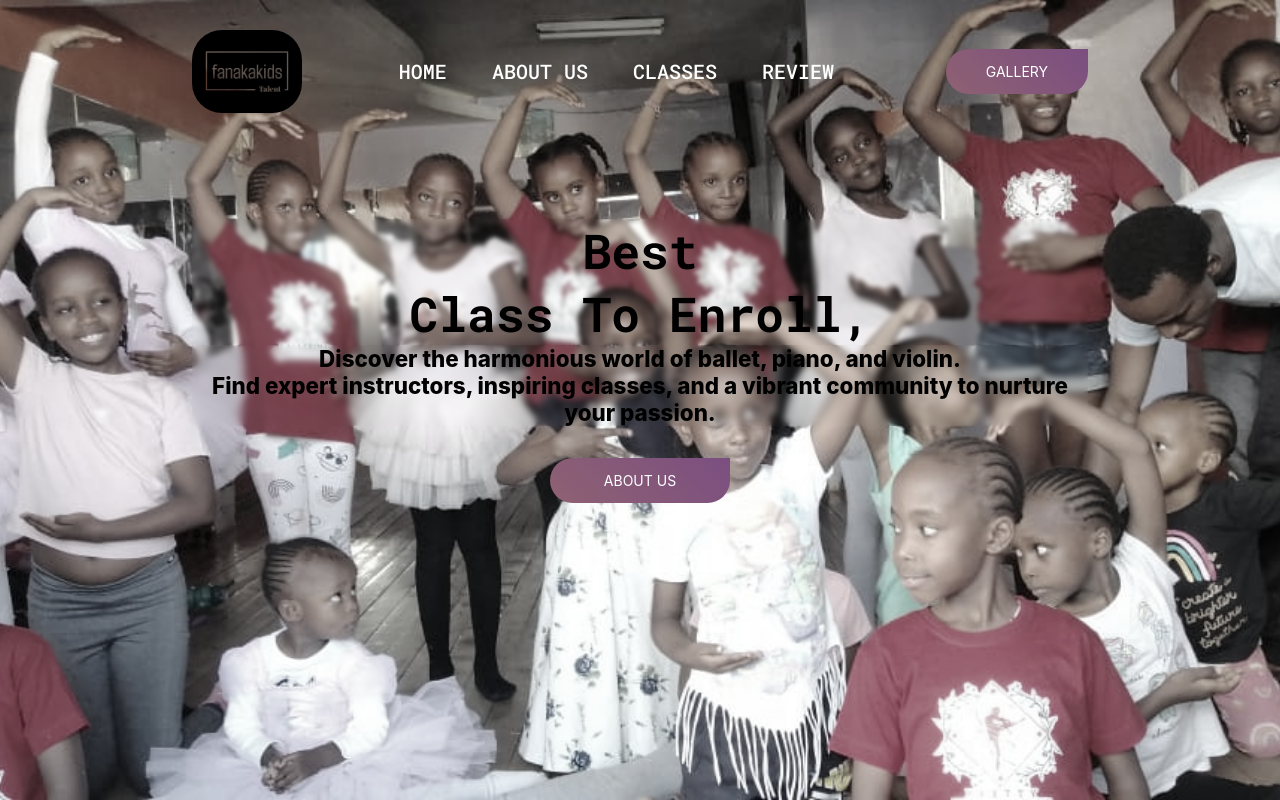
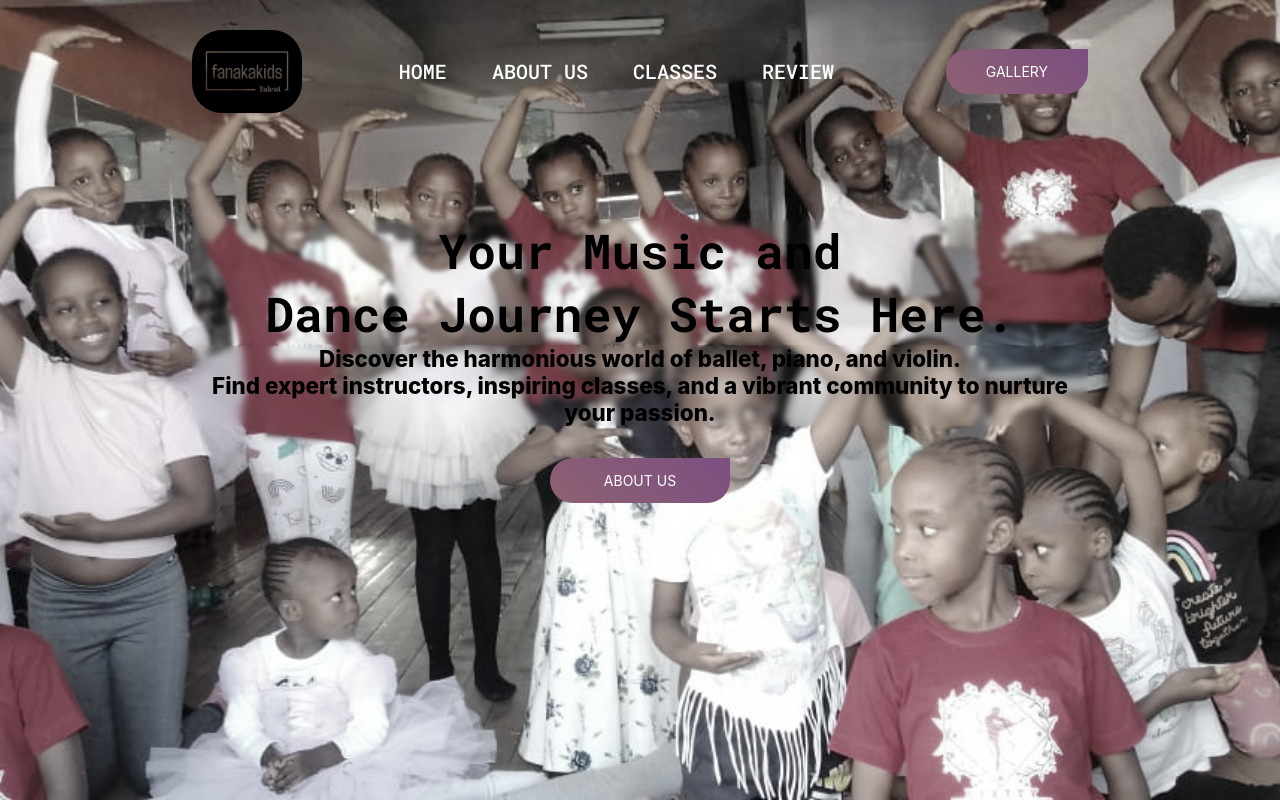
Before and after one commit to tobias-omondi/Fanakakids, a React (Create React App) app in the folder fanakakidstalents/: page / in a window 1280 px wide. Built offline with nearby package versions, Linux system fonts and the light colour scheme.

Commit message:
landing page

```diff
--- a/fanakakidstalents/src/components/Navbar.js
+++ b/fanakakidstalents/src/components/Navbar.js
@@ -18,7 +18,7 @@ const Navbar = () => {
         </div>
       </nav>
       <div className='content'>
-        <h1>Best <br/> Class  To Enroll,</h1>
+        <h1>Your Music  and  <br/>Dance Journey Starts Here.</h1>
         <h3>Discover the harmonious world of ballet, piano, and violin.<br/> Find expert instructors, inspiring classes, and a vibrant community to nurture your passion.</h3>
         <a href='#' className='Aboutus-btn'>ABOUT US</a>
       </div>
```
